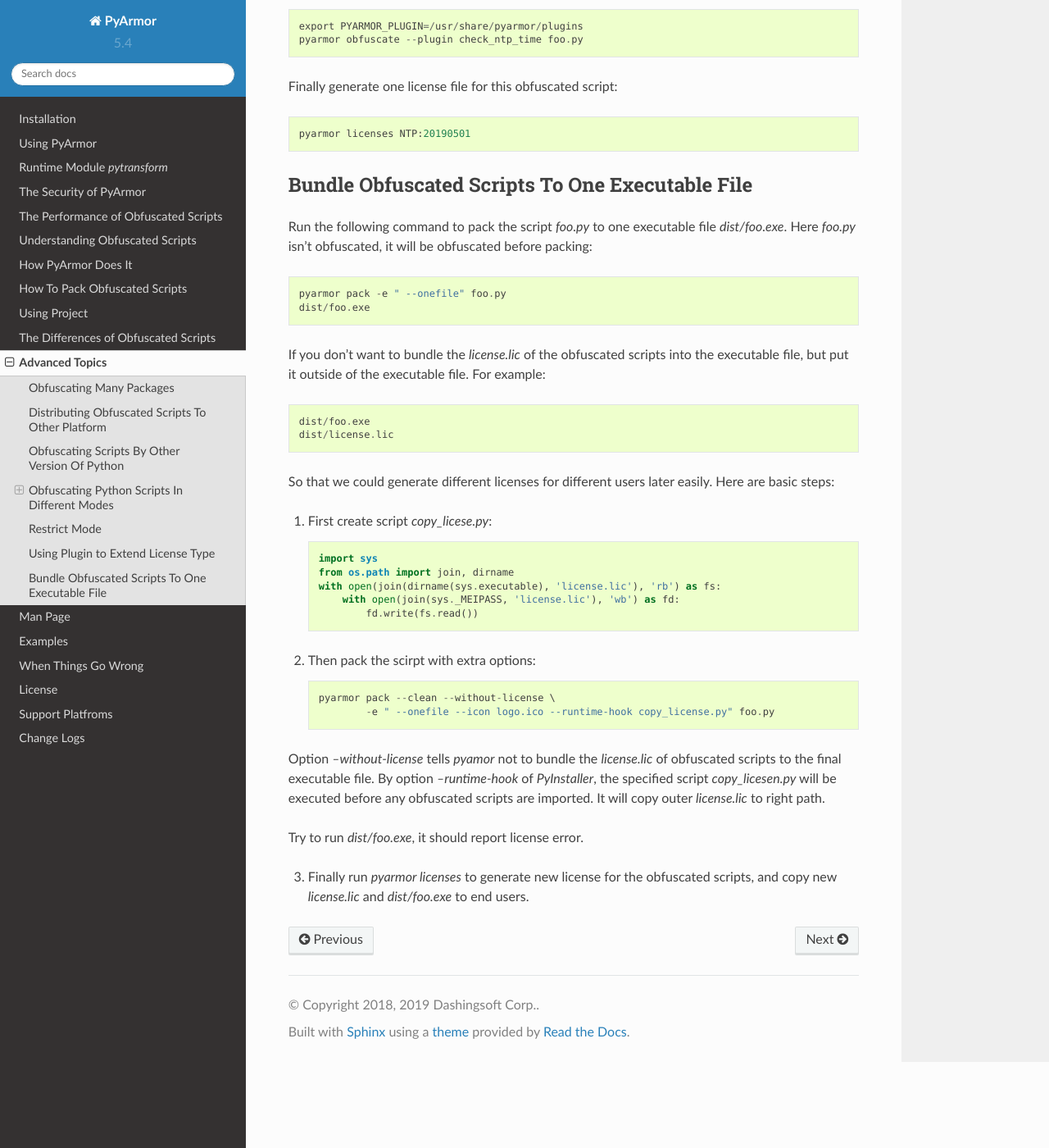
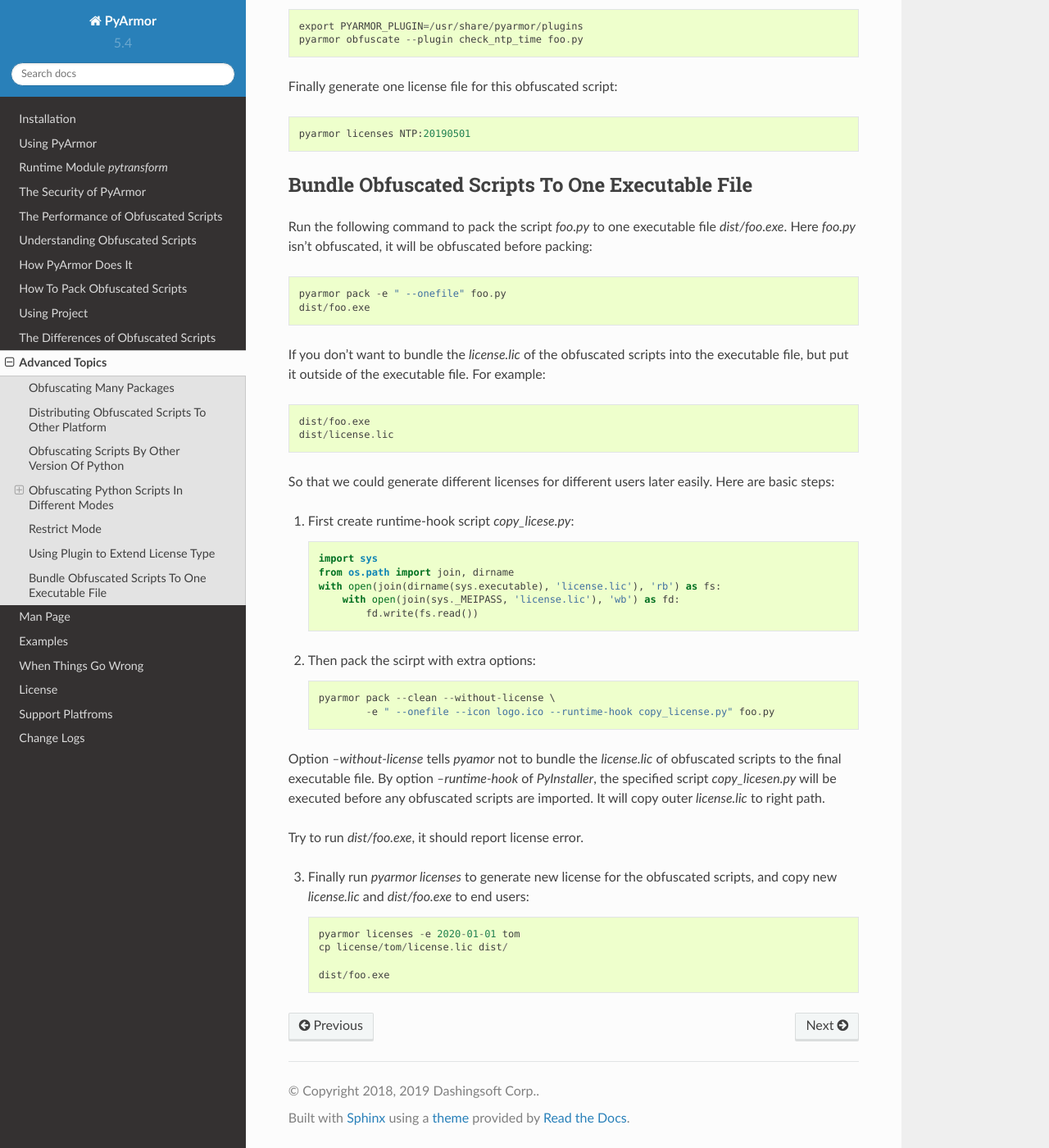
Before and after one commit to dashingsoft/pyarmor, a Sphinx documentation site: the page built from docs/advanced.rst, in a window 1280 px wide and 1400 px high, scrolled down 6365 px. Shown: the whole window at 82% size. Built offline with Sphinx 7.4.7 and the Read the Docs theme 2.0.0, drawn with Linux system fonts in a browser that asks for light colours.

Commit message:
Refine sample code

```diff
--- a/docs/advanced.rst
+++ b/docs/advanced.rst
@@ -334,7 +334,7 @@
 So that we could generate different licenses for different users
 later easily. Here are basic steps:
 
-1. First create script `copy_licese.py`::
+1. First create runtime-hook script `copy_licese.py`::
 
     import sys
     from os.path import join, dirname
@@ -357,7 +357,12 @@
 
 3. Finally run `pyarmor licenses` to generate new license for the
    obfuscated scripts, and copy new `license.lic` and `dist/foo.exe`
-   to end users.
+   to end users::
+
+    pyarmor licenses -e 2020-01-01 tom
+    cp license/tom/license.lic dist/
+
+    dist/foo.exe
 
 .. customizing protection code:
 
```
